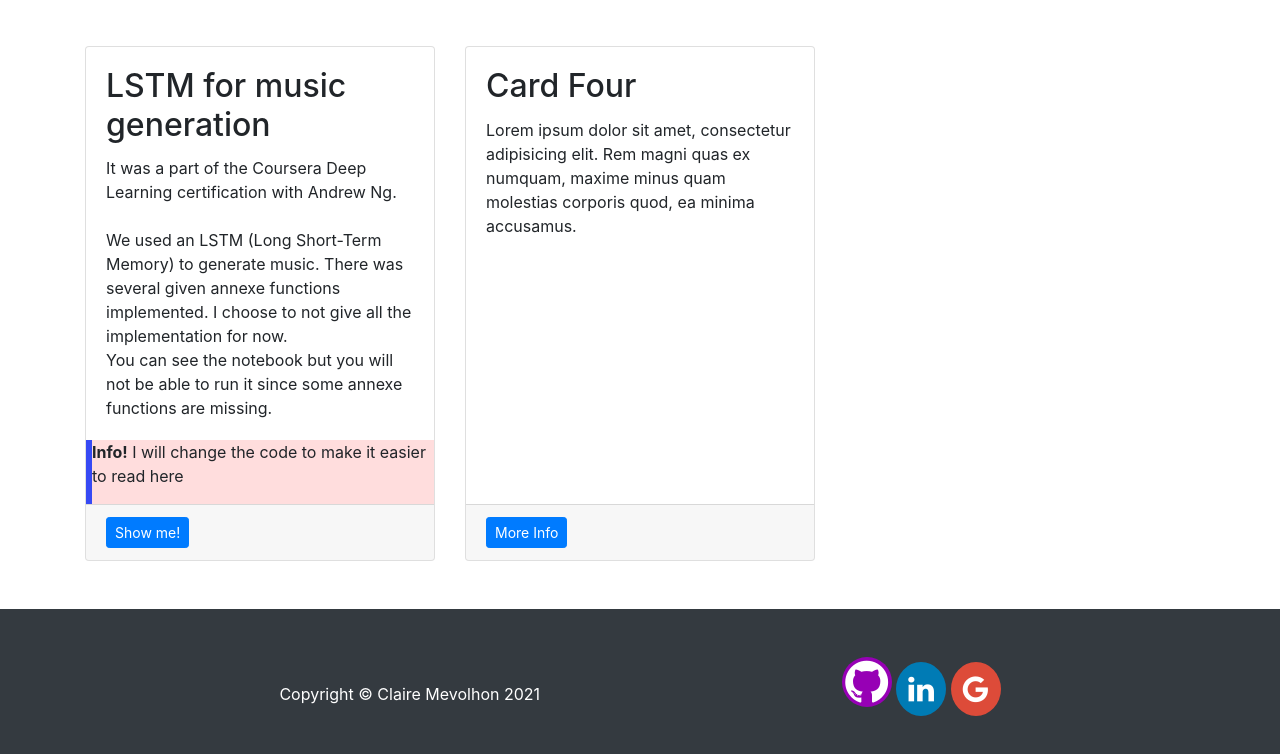
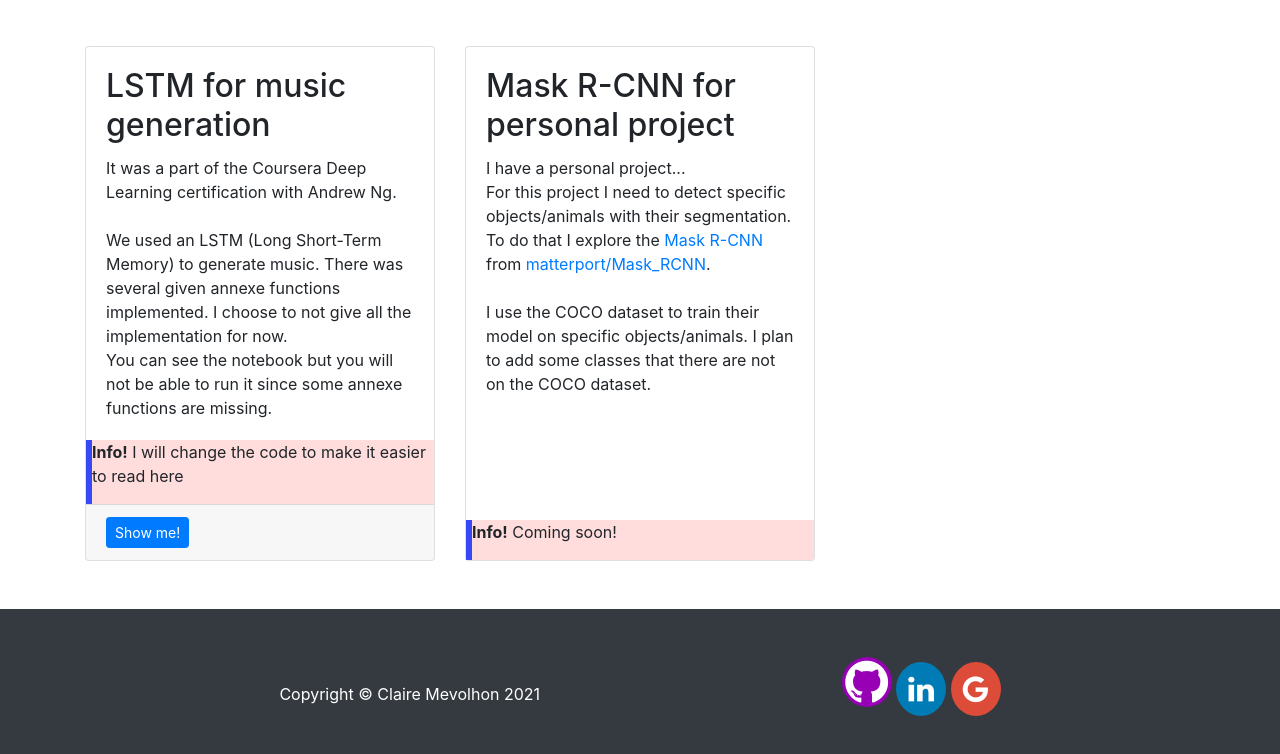
Before and after one commit to canneltigrou/canneltigrou.github.io, a website: page index.html in a window 1280 px wide. Shown: the part 1301-2055 px from the top of the page. Drawn offline with Linux system fonts and the light colour scheme.

Commit message:
add of Mask RCNN
Add of the Mask RCNN section. with the note coming soon.

```diff
--- a/index.html
+++ b/index.html
@@ -162,11 +162,20 @@
       <div class="col-md-4 mb-5">
         <div class="card h-100">
           <div class="card-body">
-            <h2 class="card-title">Card Four</h2>
-            <p class="card-text">Lorem ipsum dolor sit amet, consectetur adipisicing elit. Rem magni quas ex numquam, maxime minus quam molestias corporis quod, ea minima accusamus.</p>
+            <h2 class="card-title">Mask R-CNN for personal project</h2>
+            <p class="card-text">
+              I have a personal project... <br>
+              For this project I need to detect specific objects/animals with their segmentation.
+              To do that I explore the <a href="https://arxiv.org/abs/1703.06870">Mask R-CNN</a>
+              from <a href="https://github.com/matterport/Mask_RCNN">matterport/Mask_RCNN</a>.
+              <br><br>
+              I use the COCO dataset to train their model on specific objects/animals.
+              I plan to add some classes that there are not on the COCO dataset.
+
+            </p>
           </div>
-          <div class="card-footer">
-            <a href="#" class="btn btn-primary btn-sm">More Info</a>
+          <div class="info">
+            <p><strong>Info!</strong> Coming soon!</p>
           </div>
         </div>
       </div>
```
